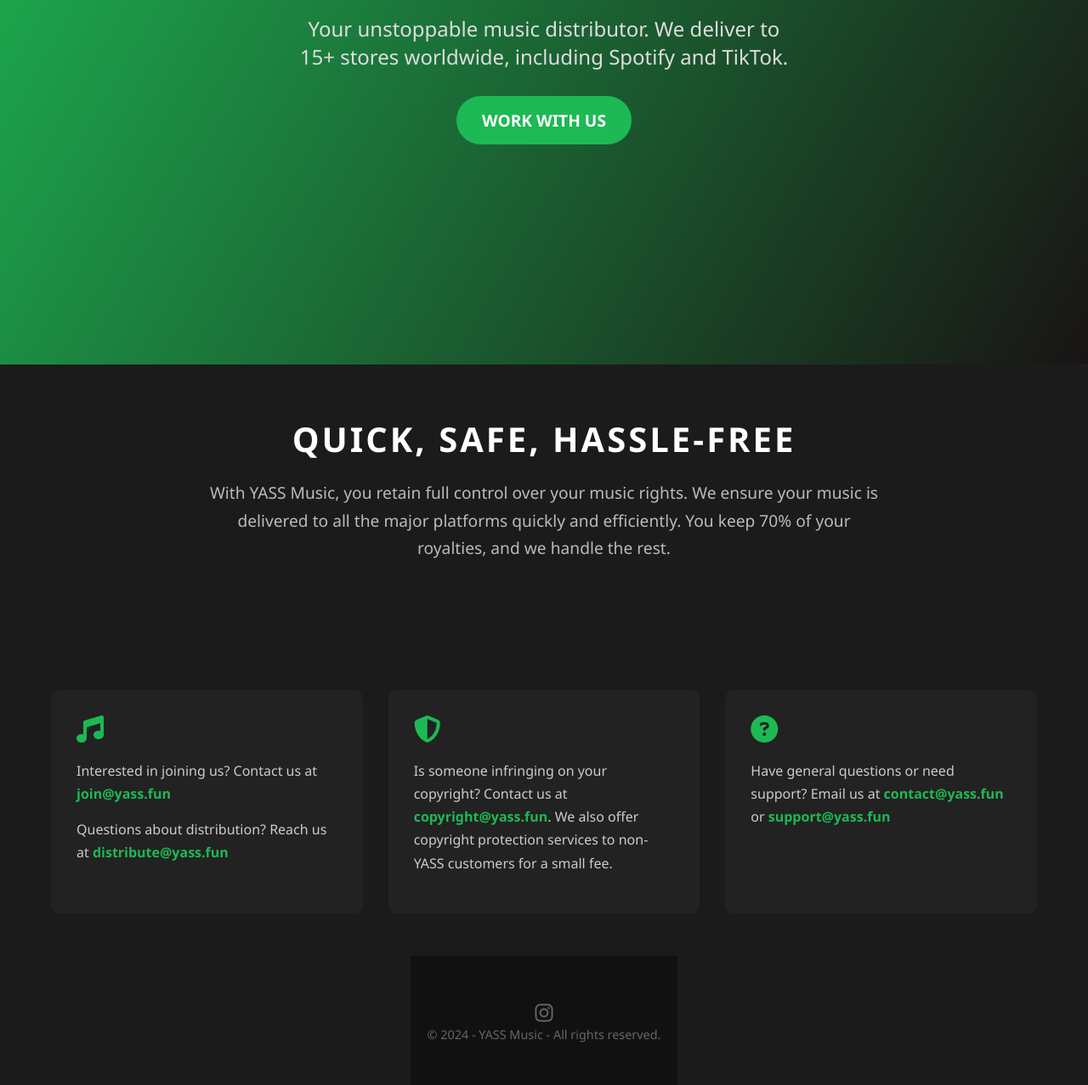
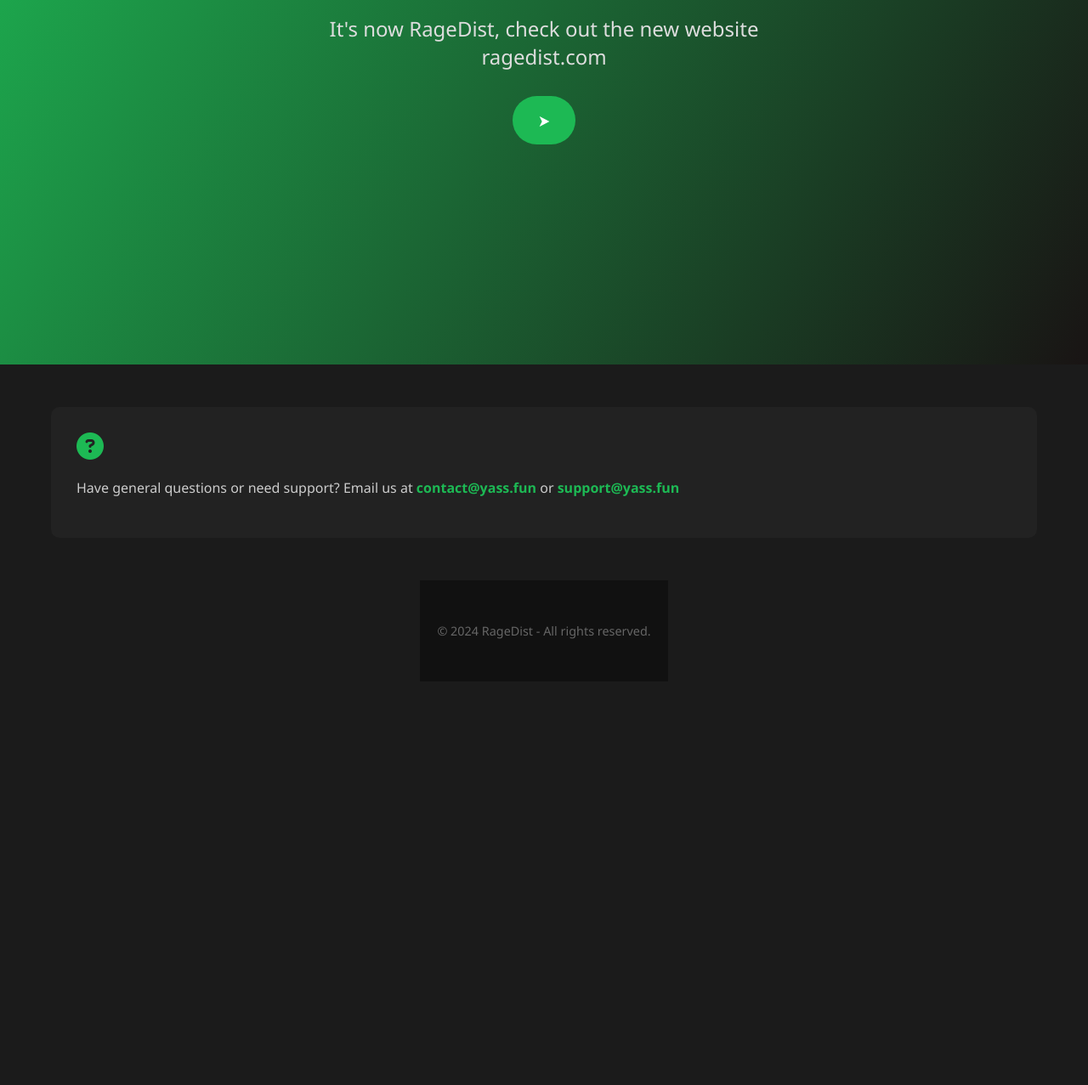
Before and after one commit to fakemobywatel/1978978198, a plain HTML site: page index.html in a window 1280 px wide. Shown: the part 371-1648 px from the top of the page at 85% size. After the commit the page ends 1173 px from the top, so only its background shows below. Drawn offline with Linux system fonts and the light colour scheme.

Commit message:
Update index.html

```diff
--- a/index.html
+++ b/index.html
@@ -220,27 +220,14 @@
 
     <div class="hero">
         <h1>YASS Music</h1>
-        <p>Your unstoppable music distributor. We deliver to 15+ stores worldwide, including Spotify and TikTok.</p>
-        <a href="#contact">Work With Us</a>
+        <p>It's now RageDist, check out the new website ragedist.com</p>
+        <a href="https://ragedist.com"> ➤ </a>
     </div>
 
 
-    <div class="content">
-        <h2>Quick, Safe, Hassle-Free</h2>
-        <p>With YASS Music, you retain full control over your music rights. We ensure your music is delivered to all the major platforms quickly and efficiently. You keep 70% of your royalties, and we handle the rest.</p>
-    </div>
 
 
     <div class="services">
-        <div class="service-item">
-            <i class="fas fa-music"></i>
-            <p>Interested in joining us? Contact us at <a href="mailto:join@yass.fun">join@yass.fun</a></p>
-            <p>Questions about distribution? Reach us at <a href="mailto:distribute@yass.fun">distribute@yass.fun</a></p>
-        </div>
-        <div class="service-item">
-            <i class="fas fa-shield-alt"></i>
-            <p>Is someone infringing on your copyright? Contact us at <a href="mailto:copyright@yass.fun">copyright@yass.fun</a>. We also offer copyright protection services to non-YASS customers for a small fee.</p>
-        </div>
         <div class="service-item">
             <i class="fas fa-question-circle"></i>
             <p>Have general questions or need support? Email us at <a href="mailto:contact@yass.fun">contact@yass.fun</a> or <a href="mailto:support@yass.fun">support@yass.fun</a></p>
@@ -249,10 +236,7 @@
 
 
     <footer>
-        <div class="socials">
-            <a href="https://instagram.com/wereyass" target="_blank"><i class="fab fa-instagram"></i></a>
-        </div>
-        <p>&copy; 2024 - YASS Music - All rights reserved.</p>
+        <p>&copy; 2024 RageDist - All rights reserved.</p>
     </footer>
 
 </body>
```
